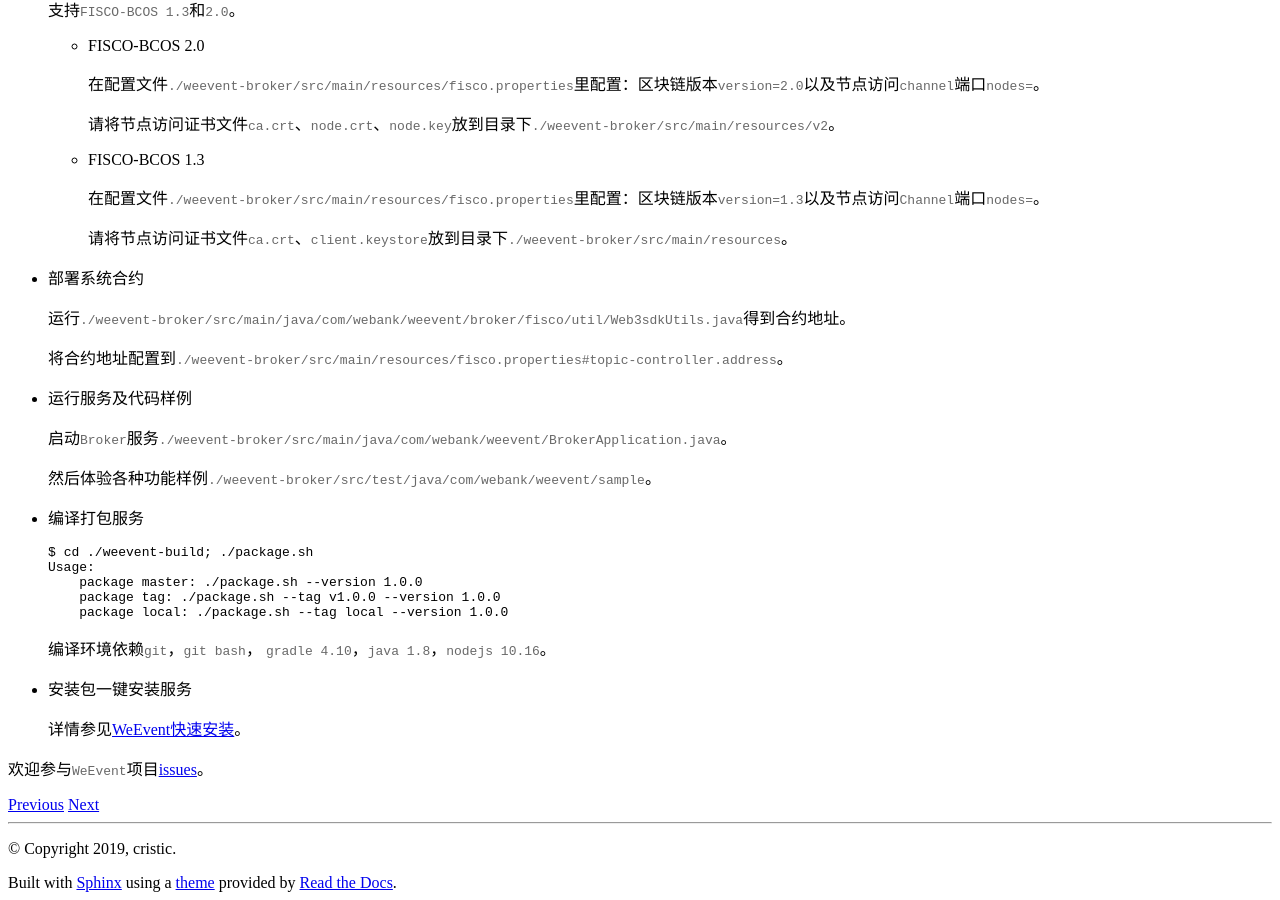
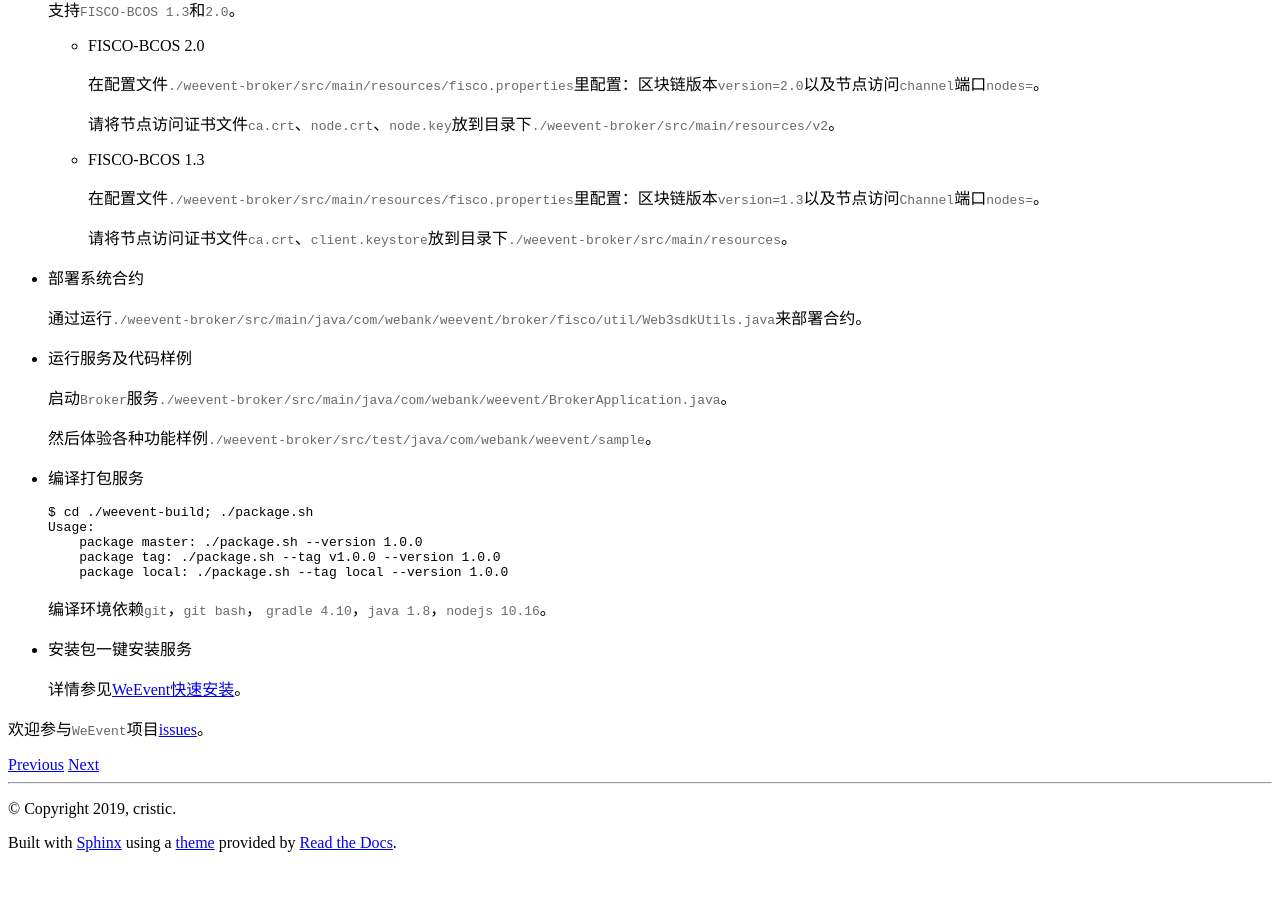
Before and after one commit to WeBankBlockchain/WeEvent-docs, a Sphinx documentation site: the page built from docs/introduction/getting-start.md, in a window 1280 px wide and 900 px high, scrolled down 893 px. Built offline with Sphinx 7.4.7 and the Read the Docs theme 2.0.0, drawn with Linux system fonts in a browser that asks for light colours; after the commit the page ends 1753 px from its top, so only the background shows below that.

Commit message:
simply deploy contract (#88)

```diff
--- a/docs/introduction/getting-start.md
+++ b/docs/introduction/getting-start.md
@@ -34,9 +34,7 @@
 
 - 部署系统合约
 
-  运行`./weevent-broker/src/main/java/com/webank/weevent/broker/fisco/util/Web3sdkUtils.java`得到合约地址。
-
-  将合约地址配置到`./weevent-broker/src/main/resources/fisco.properties#topic-controller.address`。
+  通过运行`./weevent-broker/src/main/java/com/webank/weevent/broker/fisco/util/Web3sdkUtils.java`来部署合约。
 
 - 运行服务及代码样例
 
```
